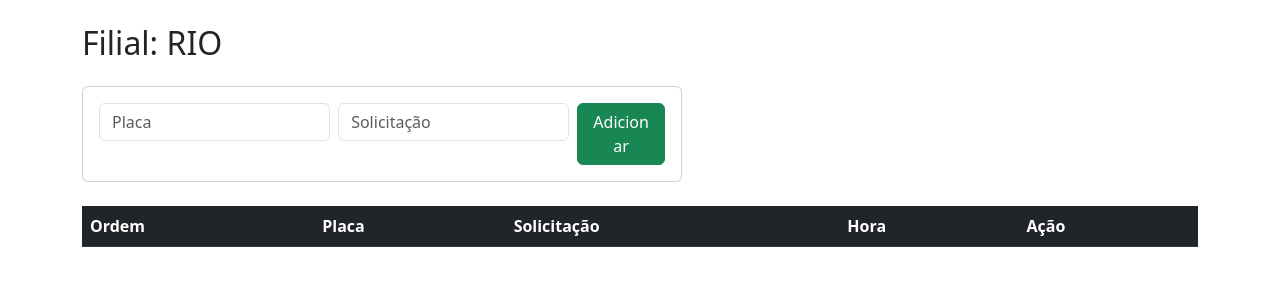
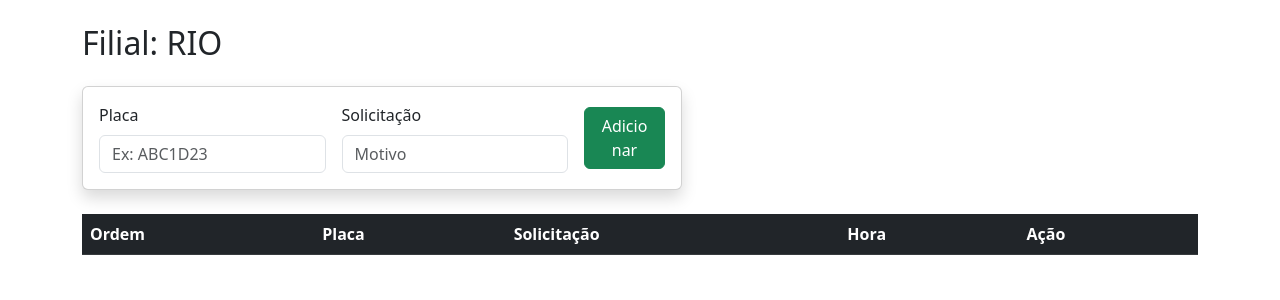
Before and after one commit to Vinicius-art01/controle-entrada-filial, a Flask app: page /filial/RIO in a window 1280 px wide. Shown: the part 56-356 px from the top of the page. Run offline with Flask 3, Linux system fonts and the light colour scheme; the visitor is signed in with stand-in values (Sample User, id 1); lists and menus that the app fills with data are empty.

Commit message:
Update filial.html

```diff
--- a/templates/filial.html
+++ b/templates/filial.html
@@ -1,20 +1,35 @@
 {% extends 'base.html' %}
 {% block title %}Fila {{ filial }} — Controle{% endblock %}
 {% block content %}
+
 <h2 class="mb-4">Filial: {{ filial }}</h2>
 
+<!-- Mensagens -->
+{% with messages = get_flashed_messages(with_categories=true) %}
+  {% if messages %}
+    {% for category, message in messages %}
+      <div class="alert alert-{{ category }} alert-dismissible fade show" role="alert">
+        {{ message }}
+        <button type="button" class="btn-close" data-bs-dismiss="alert" aria-label="Close"></button>
+      </div>
+    {% endfor %}
+  {% endif %}
+{% endwith %}
+
 <!-- Formulário de Registro -->
-<div class="card mb-4" style="max-width:600px;">
+<div class="card mb-4 shadow" style="max-width:600px;">
   <div class="card-body">
-    <form method="POST">
-      <div class="row g-2">
+    <form method="POST" id="registroForm">
+      <div class="row g-3 align-items-center">
         <div class="col-md-5">
-          <input name="placa" type="text" class="form-control" placeholder="Placa" required>
+          <label for="placa" class="form-label">Placa</label>
+          <input name="placa" id="placa" type="text" class="form-control" placeholder="Ex: ABC1D23" maxlength="7" required>
         </div>
         <div class="col-md-5">
-          <input name="solicitacao" type="text" class="form-control" placeholder="Solicitação" required>
+          <label for="solicitacao" class="form-label">Solicitação</label>
+          <input name="solicitacao" id="solicitacao" type="text" class="form-control" placeholder="Motivo" required>
         </div>
-        <div class="col-md-2">
+        <div class="col-md-2 d-flex align-items-end">
           <button class="btn btn-success w-100">Adicionar</button>
         </div>
       </div>
@@ -24,7 +39,7 @@
 
 <!-- Tabela da fila -->
 <div class="table-responsive">
-  <table class="table table-striped">
+  <table class="table table-striped align-middle">
     <thead class="table-dark">
       <tr>
         <th>Ordem</th><th>Placa</th><th>Solicitação</th><th>Hora</th><th>Ação</th>
@@ -47,4 +62,41 @@
     </tbody>
   </table>
 </div>
+
+<!-- Script para forçar placa maiúscula e validar -->
+<script>
+  const placaInput = document.getElementById('placa');
+
+  placaInput.addEventListener('input', (e) => {
+    // Força maiúsculas sempre
+    e.target.value = e.target.value.toUpperCase();
+
+    // Limita só a caracteres válidos: letras e números
+    e.target.value = e.target.value.replace(/[^A-Z0-9]/g, '');
+
+    // Validação básica do padrão
+    let val = e.target.value;
+
+    // Se já digitou os 3 primeiros, força que sejam letras
+    if (val.length >= 1 && !/^[A-Z]*$/.test(val.slice(0, 3))) {
+      e.target.value = val.slice(0, 3).replace(/[^A-Z]/g, '') + val.slice(3);
+    }
+
+    // O 4º caractere deve ser número
+    if (val.length >= 4 && !/^[0-9]$/.test(val[3])) {
+      e.target.value = val.slice(0, 3) + val[3].replace(/[^0-9]/g, '') + val.slice(4);
+    }
+
+    // O 5º pode ser letra ou número (livre) - não precisa validar
+
+    // O 6º e 7º precisam ser número
+    if (val.length >= 6 && !/^[0-9]$/.test(val[5])) {
+      e.target.value = val.slice(0, 5) + val[5].replace(/[^0-9]/g, '') + val.slice(6);
+    }
+    if (val.length >= 7 && !/^[0-9]$/.test(val[6])) {
+      e.target.value = val.slice(0, 6) + val[6].replace(/[^0-9]/g, '');
+    }
+  });
+</script>
+
 {% endblock %}
```
